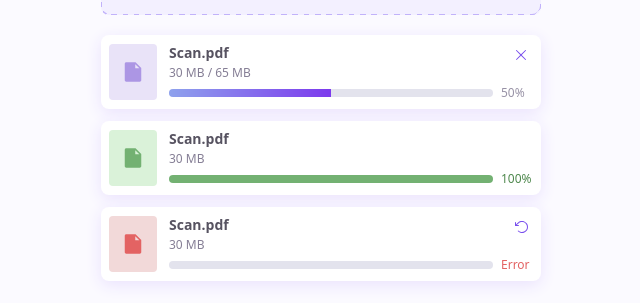
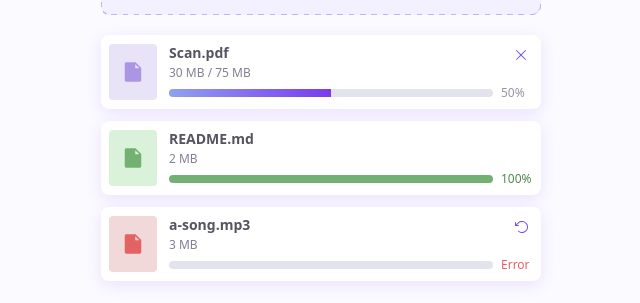
Before and after one commit to damacusdos/file-uploader, a React (Vite) app: page / in a window 1280 px wide. Shown: the part 332-635 px from the top of the page, without its empty margins (319-959 px from the left). Built offline with nearby package versions, Linux system fonts and the light colour scheme.

Commit message:
add file component props

```diff
--- a/src/App.tsx
+++ b/src/App.tsx
@@ -6,9 +6,14 @@ function App() {
     <div className="w-[100vw] h-[100vh] flex flex-col justify-center items-center bg-[#FBFAFF]">
       <DnDUploader />
       <div className="mt-5 flex flex-col gap-y-3">
-        <UploadingFile />
-        <SuccessFile />
-        <ErrorFile />
+        <UploadingFile
+          fileName="Scan.pdf"
+          currentSize={30}
+          totalSize={75}
+          progress={50}
+        />
+        <SuccessFile fileName="README.md" fileSize={2} />
+        <ErrorFile fileName="a-song.mp3" fileSize={3} />
       </div>
     </div>
   );
--- a/src/components/file/ErrorFile.tsx
+++ b/src/components/file/ErrorFile.tsx
@@ -2,7 +2,12 @@
 import FileSVG from "@assets/File.svg?react";
 import RetrySVG from "@assets/Retry.svg?react";
 
-export const ErrorFile = () => {
+interface ErrorFileProps {
+  fileName: string;
+  fileSize: number;
+}
+
+export const ErrorFile = ({ fileName, fileSize }: ErrorFileProps) => {
   return (
     <div className="w-[440px] flex items-center gap-x-3 bg-white rounded-lg p-2 shadow-16">
       {/* left */}
@@ -14,9 +19,9 @@ export const ErrorFile = () => {
         <div className="mb-1 flex justify-between items-start">
           <div>
             <h1 className="font-bold text-sm text-[#575361] mb-[2px]">
-              Scan.pdf
+              {fileName}
             </h1>
-            <p className="text-xs text-[#857E95]">30 MB</p>
+            <p className="text-xs text-[#857E95]">{`${fileSize} MB`}</p>
           </div>
           <button className="text-[#794FED]">
             <RetrySVG />
--- a/src/components/file/SuccessFile.tsx
+++ b/src/components/file/SuccessFile.tsx
@@ -1,7 +1,12 @@
 // icons
 import FileSVG from "@assets/File.svg?react";
 
-export const SuccessFile = () => {
+interface SuccessFileProps {
+  fileName: string;
+  fileSize: number;
+}
+
+export const SuccessFile = ({ fileName, fileSize }: SuccessFileProps) => {
   return (
     <div className="w-[440px] flex items-center gap-x-3 bg-white rounded-lg p-2 shadow-16">
       {/* left */}
@@ -13,9 +18,9 @@ export const SuccessFile = () => {
         <div className="mb-1 flex justify-between items-start">
           <div>
             <h1 className="font-bold text-sm text-[#575361] mb-[2px]">
-              Scan.pdf
+              {fileName}
             </h1>
-            <p className="text-xs text-[#857E95]">30 MB</p>
+            <p className="text-xs text-[#857E95]">{`${fileSize} MB`}</p>
           </div>
         </div>
         {/* progress bar */}
--- a/src/components/file/UploadingFile.tsx
+++ b/src/components/file/UploadingFile.tsx
@@ -2,7 +2,19 @@
 import FileSVG from "@assets/File.svg?react";
 import CancelSVG from "@assets/Cancel.svg?react";
 
-export const UploadingFile = () => {
+interface UploadingFileProps {
+  fileName: string;
+  currentSize: number;
+  totalSize: number;
+  progress: number;
+}
+
+export const UploadingFile = ({
+  fileName,
+  currentSize,
+  totalSize,
+  progress,
+}: UploadingFileProps) => {
   return (
     <div className="w-[440px] flex items-center gap-x-3 bg-white rounded-lg p-2 shadow-16">
       {/* left */}
@@ -14,9 +26,9 @@ export const UploadingFile = () => {
         <div className="mb-1 flex justify-between items-start">
           <div>
             <h1 className="font-bold text-sm text-[#575361] mb-[2px]">
-              Scan.pdf
+              {fileName}
             </h1>
-            <p className="text-xs text-[#857E95]">30 MB / 65 MB</p>
+            <p className="text-xs text-[#857E95]">{`${currentSize} MB / ${totalSize} MB`}</p>
           </div>
           <button className="text-[#794FED]">
             <CancelSVG />
@@ -27,7 +39,7 @@ export const UploadingFile = () => {
           <div className="bg-[#E3E3ED] h-2 w-[324px] rounded-lg overflow-hidden">
             <div className="bg-[linear-gradient(to_right,rgba(58,97,237,.5),#7C3AED)] h-2 w-[50%]"></div>
           </div>
-          <p className="text-xs w-8 text-[#9892A6]">50%</p>
+          <p className="text-xs w-8 text-[#9892A6]">{`${progress}%`}</p>
         </div>
       </div>
     </div>
```
